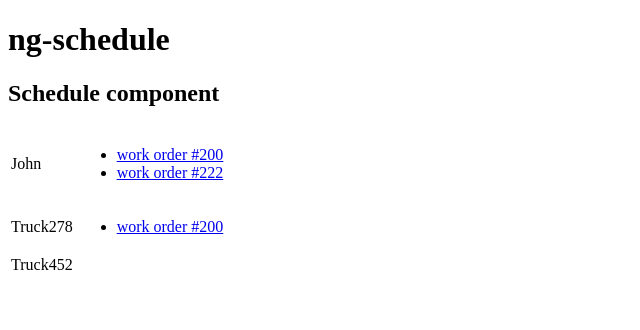
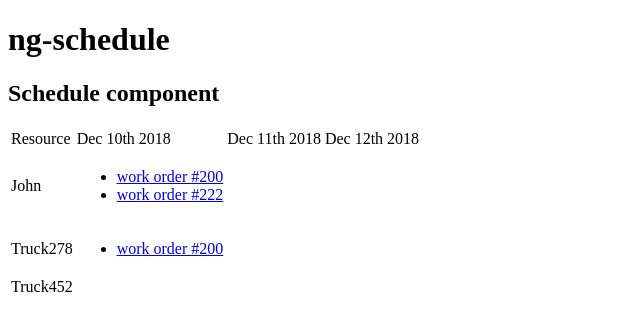
Before and after one commit to svillegascreative/ng-schedule, an Angular app: page / in a window 1280 px wide. Shown: the top 330 px of the page, without its empty margins (0-640 px from the left). Built offline with nearby package versions, Linux system fonts and the light colour scheme.

Commit message:
Add schedule dates

```diff
--- a/src/app/schedule/schedule.component.html
+++ b/src/app/schedule/schedule.component.html
@@ -2,6 +2,14 @@
 
 
 <table>
+  <thead>
+    <tr>
+      <td>Resource</td>
+      <td *ngFor="let date of headerDates">
+        {{date}}
+      </td>
+    </tr>
+  </thead>
   <tbody>
     <tr *ngFor="let resource of schedule.resources">
       <td>{{ resource.name }}</td>
--- a/src/app/schedule/schedule.component.ts
+++ b/src/app/schedule/schedule.component.ts
@@ -1,4 +1,6 @@
 import { Component, OnInit } from '@angular/core';
+
+import { eachDay, format } from "date-fns";
 
 import { Event } from "./models/event.model";
 import { Resource } from "./models/resource.model";
@@ -14,10 +16,20 @@ import { SCHEDULE } from "./mock-schedule";
 export class ScheduleComponent implements OnInit {
 
   schedule: Schedule = SCHEDULE;
+  dates: Date[] = this.getDates();
+  headerDates: string[] = this.getHeaderDates();
 
   constructor() { }
 
   ngOnInit() {
   }
 
+  getDates() {
+    return eachDay(this.schedule.start, this.schedule.end);
+  }
+
+  getHeaderDates() {
+    return this.dates.map(date => format(date, 'MMM Do YYYY'));
+  }
+
 }
```
